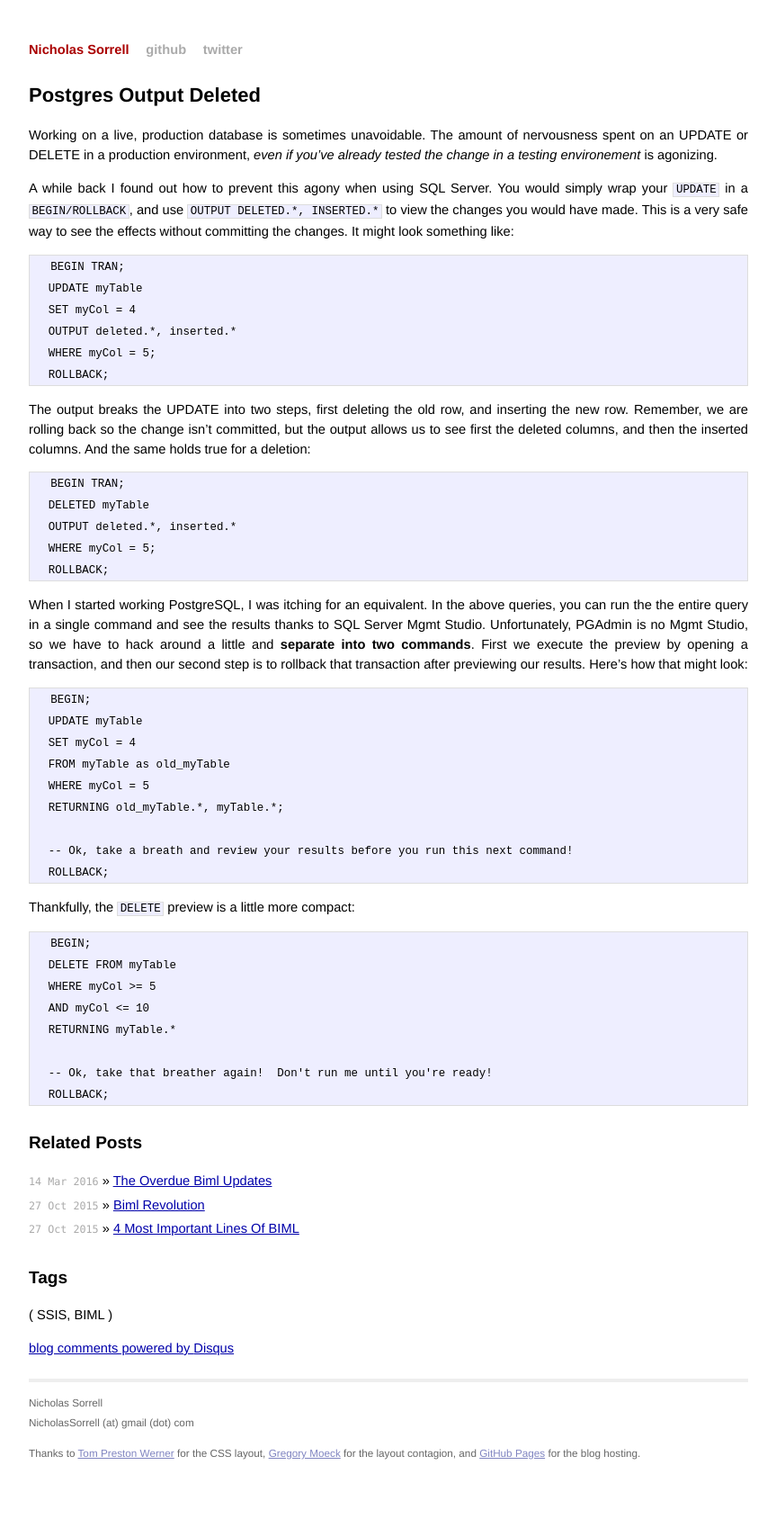
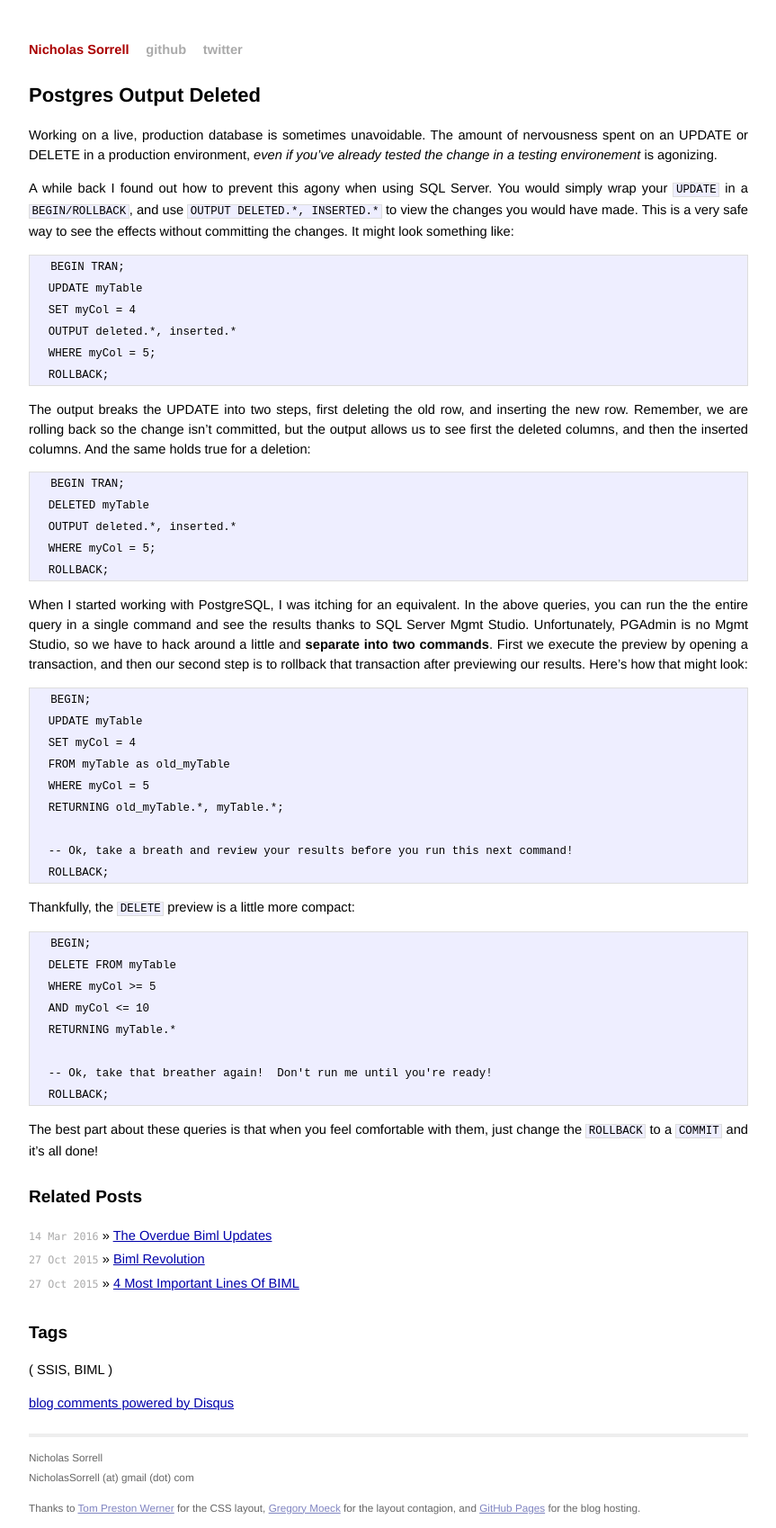
Before and after one commit to sorrell/sorrell.github.com, a Jekyll site: the page built from _posts/2016-11-02-Postgres-Output-Deleted.md, in a window 1280 px wide. Shown: the whole page at 90% size, without its empty margins (208-1071 px from the left). Built offline with Jekyll 4.4.1, drawn with Linux system fonts in a browser that asks for light colours; Markdown is read by kramdown in place of the engine named in the settings; comment, search, counter and statistics services are not loaded; before the commit the page ends 1638 px from its top, so only the background shows below that.

Commit message:
Adding PG output post

````diff
--- a/_posts/2016-11-02-Postgres-Output-Deleted.md
+++ b/_posts/2016-11-02-Postgres-Output-Deleted.md
@@ -28,7 +28,7 @@ The output breaks the UPDATE into two steps, first deleting the old row, and ins
   ROLLBACK;
 ```
 
-When I started working PostgreSQL, I was itching for an equivalent.  In the above queries, you can run the the entire query in a single command and see the results thanks to SQL Server Mgmt Studio.  Unfortunately, PGAdmin is no Mgmt Studio, so we have to hack around a little and **separate into two commands**.  First we execute the preview by opening a transaction, and then our second step is to rollback that transaction after previewing our results.  Here's how that might look:
+When I started working with PostgreSQL, I was itching for an equivalent.  In the above queries, you can run the the entire query in a single command and see the results thanks to SQL Server Mgmt Studio.  Unfortunately, PGAdmin is no Mgmt Studio, so we have to hack around a little and **separate into two commands**.  First we execute the preview by opening a transaction, and then our second step is to rollback that transaction after previewing our results.  Here's how that might look:
 
 ```
   BEGIN;
@@ -54,3 +54,5 @@ Thankfully, the `DELETE` preview is a little more compact:
   -- Ok, take that breather again!  Don't run me until you're ready!
   ROLLBACK;
 ```
+
+The best part about these queries is that when you feel comfortable with them, just change the `ROLLBACK` to a `COMMIT` and it's all done!
````
